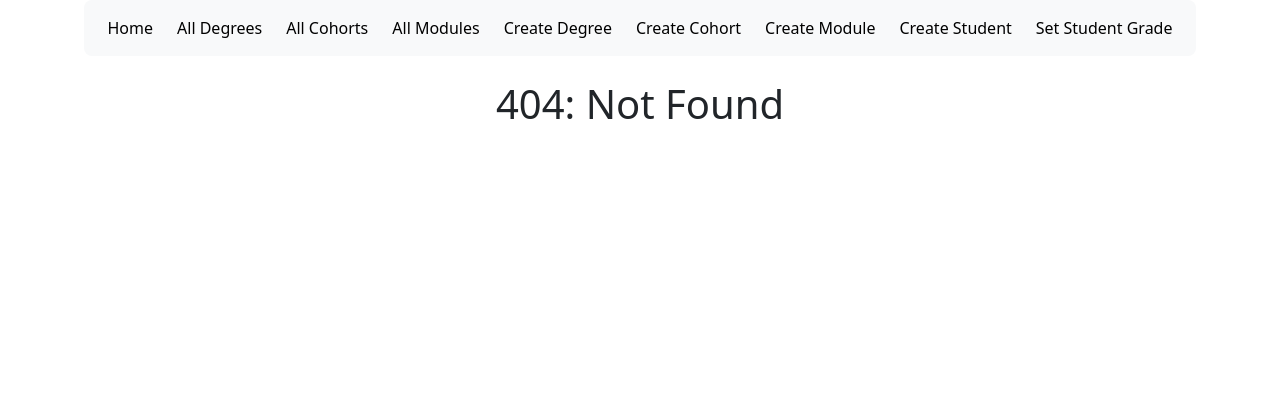
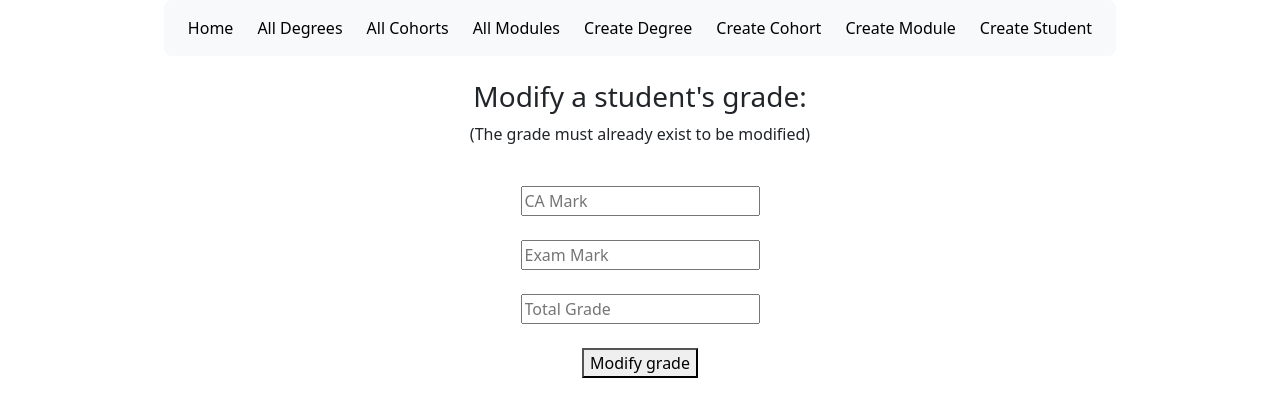
Before and after one commit to Razvan-Gorea/School-management-app, a React (Create React App) app: page /grade/1 in a window 1280 px wide. Before the commit this address had no page. Shown: the top 416 px of the page. Built offline with nearby package versions, Linux system fonts and the light colour scheme.

Commit message:
Functionally completed for all components

```diff
--- a/src/App.js
+++ b/src/App.js
@@ -29,7 +29,6 @@ function App() {
       <li className="nav-item mx-1 my-auto"><Link to="/create_cohort/" className="nav-link active" aria-current="page">Create Cohort</Link></li>
       <li className="nav-item mx-1 my-auto"><Link to="/create_module/" className="nav-link active" aria-current="page">Create Module</Link></li>
       <li className="nav-item mx-1 my-auto"><Link to="/create_student/" className="nav-link active" aria-current="page">Create Student</Link></li>
-      <li className="nav-item mx-1 my-auto"><Link to="/set_student_grade/" className="nav-link active" aria-current="page">Set Student Grade</Link></li>
     </ul>
     </div>
   </nav>
@@ -51,7 +50,7 @@ function App() {
     <Route path="/create_cohort/" element={<CreateCohort />}></Route>{/*  TODO */}
     <Route path="/create_module/" element={<CreateModule />}></Route>{/*  TODO */}
     <Route path="/create_student/" element={<CreateStudent />}></Route>
-    <Route path="/set_student_grade/" element={<SetStudentsGrades />}></Route>{/*  TODO */}
+    <Route path="/grade/:grade_id/" element={<SetStudentsGrades />}></Route>{/*  TODO */}
     <Route path="*" element={<h1>404: Not Found</h1>}></Route>
   </Routes>
 
--- a/src/pages/Home.js
+++ b/src/pages/Home.js
@@ -20,7 +20,7 @@ export function Home(){
                 <p className="list-group-item border-0 shadow rounded-0"><br/>create_module/<br></br><br></br></p>
                 <p className="list-group-item border-0 shadow rounded-0"><br/>student/[INSERT_STUDENT_ID]/<br></br><br></br></p>
                 <p className="list-group-item border-0 shadow rounded-0"><br/>create_student/<br></br><br></br></p>
-                <p className="list-group-item border-0 shadow rounded-0"><br/>set_student_grade/<br></br><br></br></p>
+                <p className="list-group-item border-0 shadow rounded-0"><br/>grade/[INSERT_GRADE_ID]<br></br><br></br></p>
                 </div>
          </div>
          </div>
--- a/src/pages/SetStudentsGrades.js
+++ b/src/pages/SetStudentsGrades.js
@@ -1,5 +1,65 @@
+import { useParams } from "react-router-dom";
+
 export function SetStudentsGrades(){
-    return <div>
-        <h1>Placeholder13</h1>
+    const { grade_id } = useParams();
+
+    const handleSubmit = (event) => {
+        if (event){
+            event.preventDefault()
+            const ca_mark = event.target.ca_mark;
+            const exam_mark = event.target.exam_mark;
+            const total_grade = event.target.total_grade;
+
+            const grade = {
+                ca_mark: parseInt(ca_mark.value),
+                exam_mark: parseInt(exam_mark.value),
+                total_grade: parseInt(total_grade.value),
+                id: parseInt(grade_id),
+            }
+
+            const caller = "http://127.0.0.1:8000/api/grade/" + String(grade_id) + "/"
+
+            const requestOptions = {
+                method: 'PATCH',
+                headers: { 'Content-Type': 'application/json' },
+                body: JSON.stringify(grade)
+            };
+
+            fetch(caller, requestOptions)
+                .then(response => response.json())
+                .then(data => console.log(data));
+
+            window.location.reload();
+        }
+        else {
+            console.log("Error")
+        }
+};
+
+    return (
+        <div>
+        <form onSubmit={(event) => handleSubmit(event)}>
+            <div>
+                <h3>Modify a student's grade:</h3>
+                <p>(The grade must already exist to be modified)</p>
+            </div>
+            <div>
+                <br></br>
+                <input type="number" id="ca_mark" name="ca_mark" placeholder="CA Mark" required/>
+            </div>
+            <div>
+                <br></br>
+                <input type="number" id="exam_mark" name="exam_mark" placeholder="Exam Mark" required/>
+            </div>
+            <div>
+                <br></br>
+                <input type="number" id="total_grade" name="total_grade" placeholder="Total Grade" required/>
+            </div>
+            <div>
+                <br></br>
+                <button type='submit'>Modify grade</button>
+            </div>
+            </form>
     </div>
+    );
 }
```
